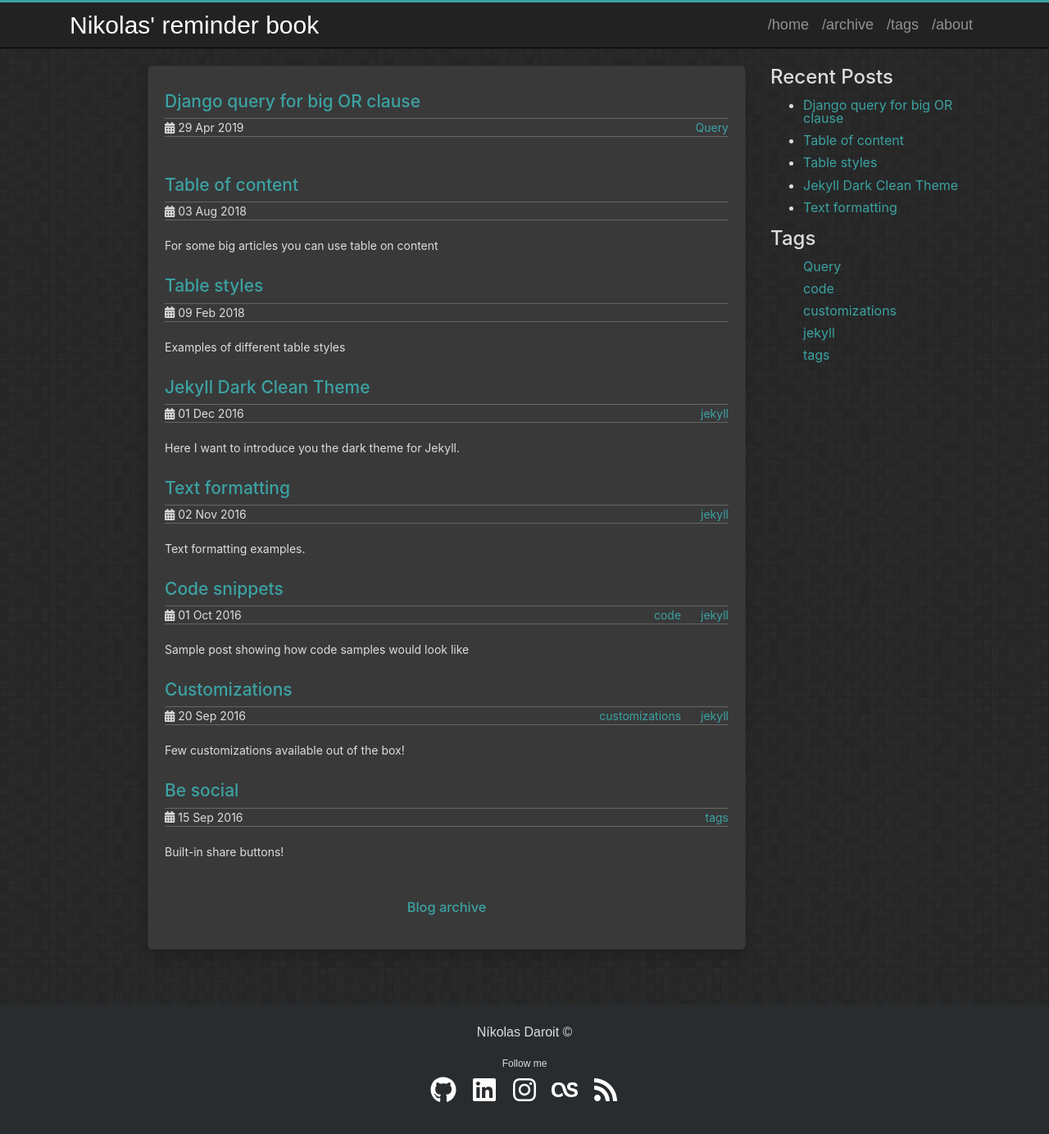
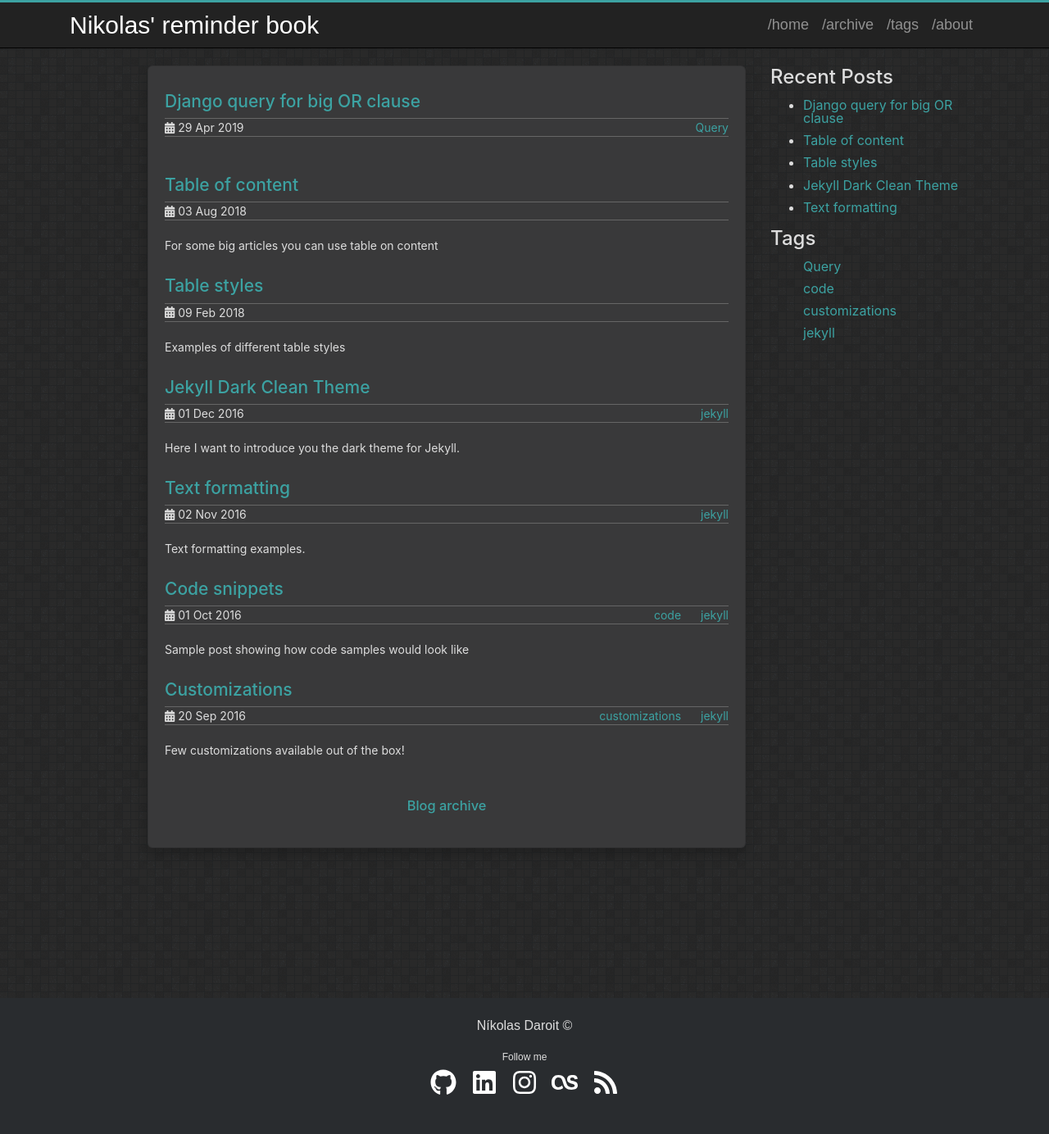
Before and after one commit to NikolasDaroit/nikolasdaroit.github.io, a Jekyll site: the page built from index.html, in a window 1280 px wide and 1400 px high. Shown: the top 1384 px of the window at 82% size. Built offline with Jekyll 4.4.1, drawn with Linux system fonts in a browser that asks for light colours.

Commit message:
update 2016-09-16-be-social.md

```diff
--- a/_posts/2016-09-16-be-social.md
+++ b/_posts/2016-09-16-be-social.md
@@ -1,11 +1,10 @@
 ---
+title: 'Be social'
 layout: post
-title: "Be social"
-date: 2016-09-15 16:25:06
-description: Built-in share buttons!
-share: true
 tags:
- - tags
+  - tags
+published: false
+category:
 ---
 
 # Social icons
```
